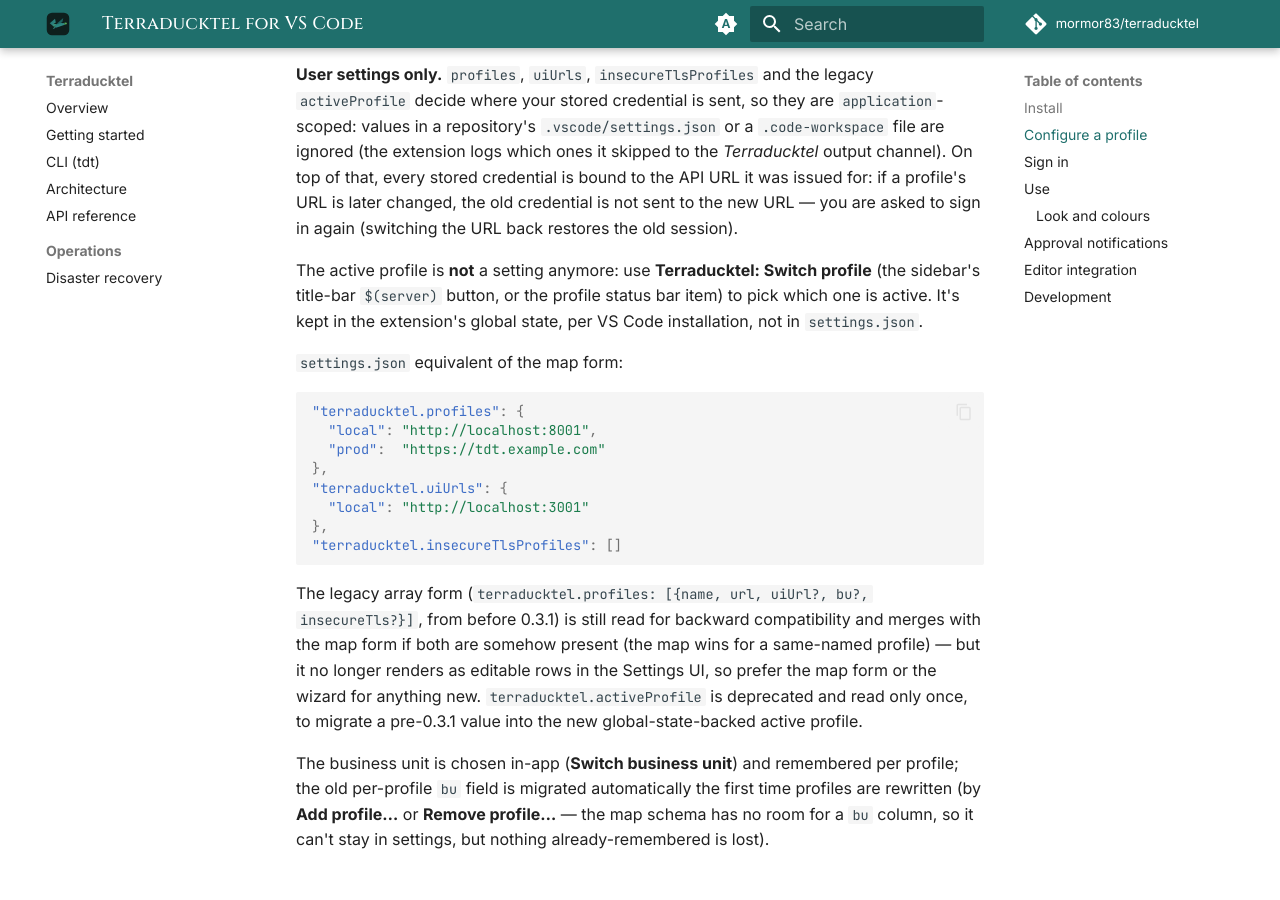
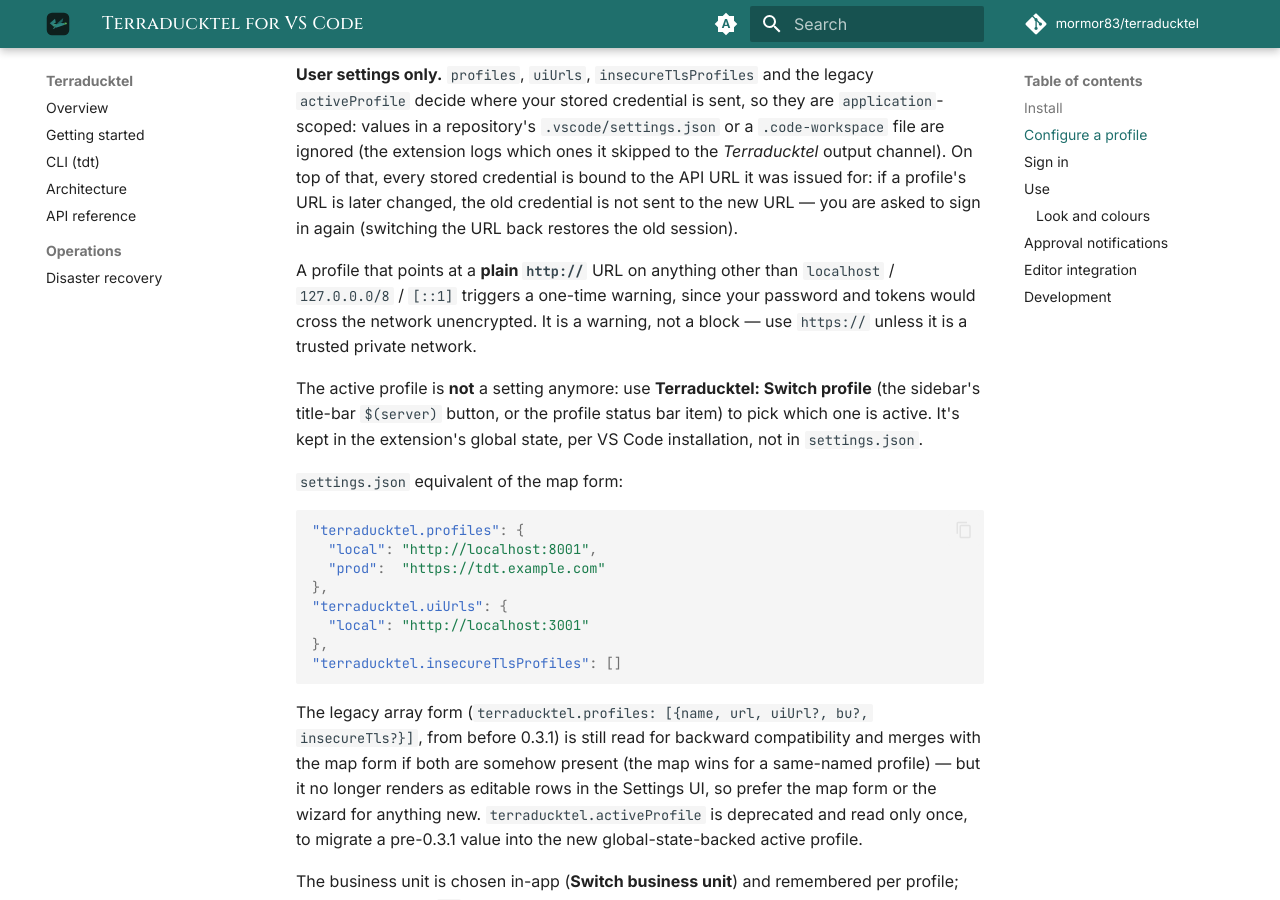
Before and after one commit to mormor83/terraducktel, an MkDocs documentation site: the page built from docs/VSCODE.md, in a window 1280 px wide and 900 px high, scrolled down 915 px. Built offline with MkDocs 1.6.1 and Material for MkDocs 9.7.7, drawn with Linux system fonts in a browser that asks for light colours; comment, search, counter and statistics services are not loaded.

Commit message:
docs(vscode): mention the plain-http:// profile warning
Users seeing the new warning should find an explanation in the extension
docs, and it pre-empts a reviewer nit on e90bfba.

Co-Authored-By: Claude Opus 5.5 <noreply@anthropic.com>

```diff
--- a/docs/VSCODE.md
+++ b/docs/VSCODE.md
@@ -42,6 +42,11 @@ skipped to the *Terraducktel* output channel). On top of that, every stored
 credential is bound to the API URL it was issued for: if a profile's URL is
 later changed, the old credential is not sent to the new URL — you are asked
 to sign in again (switching the URL back restores the old session).
+
+A profile that points at a **plain `http://`** URL on anything other than
+`localhost` / `127.0.0.0/8` / `[::1]` triggers a one-time warning, since your
+password and tokens would cross the network unencrypted. It is a warning,
+not a block — use `https://` unless it is a trusted private network.
 
 The active profile is **not** a setting anymore: use
 **Terraducktel: Switch profile** (the sidebar's title-bar `$(server)` button,
```
